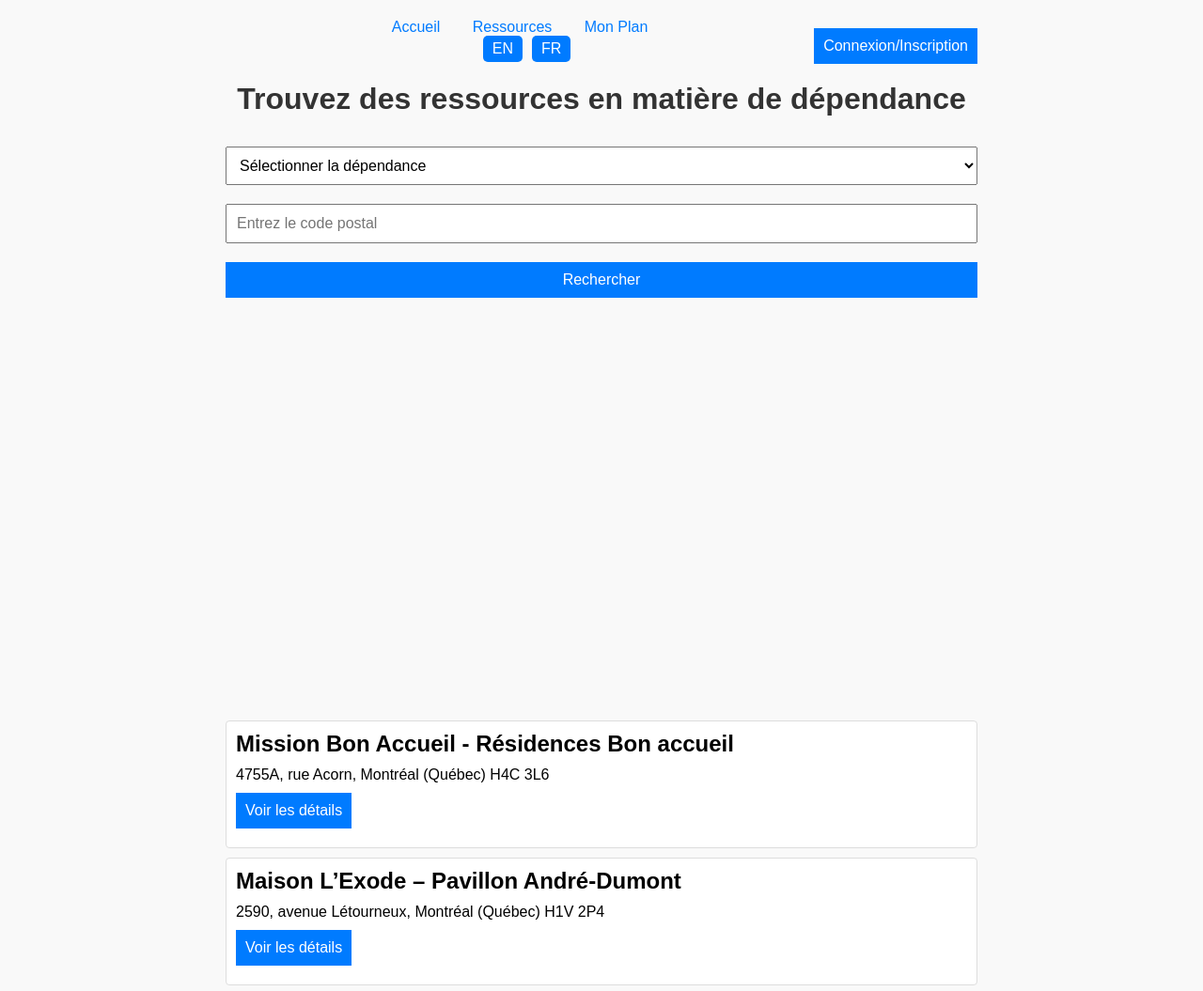
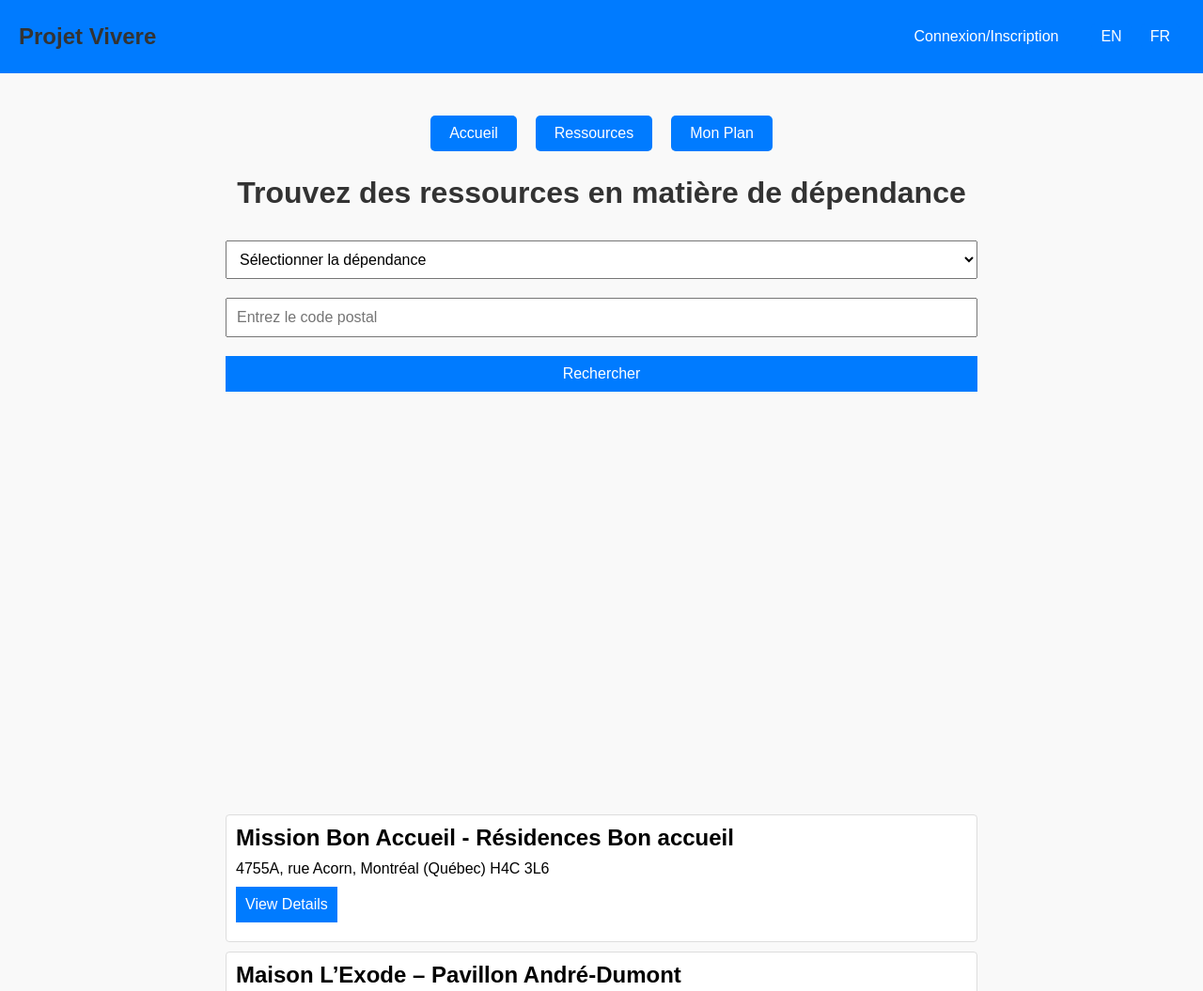
Before and after one commit to periagoge1980/vivere, a plain HTML site: page resources.html in a window 1280 px wide. Shown: the top 1055 px of the page at 94% size. Drawn offline with Linux system fonts and the light colour scheme; no server answers.

Commit message:
Update resources.html

```diff
--- a/resources.html
+++ b/resources.html
@@ -10,30 +10,43 @@
       margin: 0;
       padding: 0;
       background-color: #f9f9f9;
+      display: flex;
+      flex-direction: column;
+      min-height: 100vh;
     }
-    .container {
-      max-width: 800px;
-      margin: 0 auto;
-      padding: 20px;
+    header {
+      background-color: #007BFF;
+      color: white;
+      padding: 10px 20px;
+      display: flex;
+      justify-content: space-between;
+      align-items: center;
     }
-    h1 {
-      text-align: center;
-      color: #333;
+    header h1 {
+      margin: 0;
+      font-size: 1.5rem;
+      text-align: left;
     }
-    nav {
-      text-align: center;
-      margin-bottom: 20px;
+    .login {
+      display: flex;
+      align-items: center;
     }
-    nav a {
-      margin: 0 15px;
-      text-decoration: none;
-      color: #007BFF;
+    .login button {
+      background-color: #007BFF;
+      color: white;
+      border: none;
+      padding: 10px 20px;
+      border-radius: 5px;
+      cursor: pointer;
+      transition: background-color 0.3s ease;
+      margin-right: 10px;
+    }
+    .login button:hover {
+      background-color: #0056b3;
     }
     .lang-switch {
       display: flex;
       align-items: center;
-      margin-left: 15px;
-      justify-content: center;
     }
     .lang-switch button {
       margin: 0 5px;
@@ -47,6 +60,34 @@
     }
     .lang-switch button:hover {
       background-color: #0056b3;
+    }
+    .container {
+      max-width: 800px;
+      margin: 0 auto;
+      padding: 20px;
+      flex: 1;
+      width: 100%;
+    }
+    .links {
+      display: flex;
+      justify-content: center;
+      margin: 20px 0;
+    }
+    .links a {
+      margin: 5px 10px;
+      text-decoration: none;
+      color: white;
+      background-color: #007BFF;
+      padding: 10px 20px;
+      border-radius: 5px;
+      transition: background-color 0.3s ease;
+    }
+    .links a:hover {
+      background-color: #0056b3;
+    }
+    h1 {
+      text-align: center;
+      color: #333;
     }
     form {
       display: flex;
@@ -92,18 +133,26 @@
   </style>
 </head>
 <body>
-  <div class="container">
-    <nav>
-      <a href="index.html">Accueil</a>
-      <a href="resources.html">Ressources</a>
-      <a href="myplan.html">Mon Plan</a>
-      <button id="login" style="float: right;">Connexion/Inscription</button>
+  <header>
+    <h1 id="header-title">Projet Vivere</h1>
+    <div class="login">
+      <button id="login">Connexion/Inscription</button>
       <div class="lang-switch">
         <button id="lang-en">EN</button>
         <button id="lang-fr">FR</button>
       </div>
-    </nav>
-    <h1 id="header-title">Trouvez des ressources en matière de dépendance</h1>
+    </div>
+  </header>
+
+  <div class="container">
+    <div class="links">
+      <a href="index.html">Accueil</a>
+      <a href="resources.html">Ressources</a>
+      <a href="myplan.html">Mon Plan</a>
+    </div>
+
+    <h1 id="page-title">Trouvez des ressources en matière de dépendance</h1>
+
     <form id="resourceForm">
       <select id="dependency" required>
         <option value="">Sélectionner la dépendance</option>
@@ -129,17 +178,29 @@
     const translations = {
       en: {
         title: 'Addiction Resource Finder',
-        header: 'Find Addiction Resources',
+        header: 'Vivere Project',
         selectDependency: 'Select Dependency',
         placeholder: 'Enter Postal Code',
         searchButton: 'Search',
+        dependencies: {
+          alcohol: 'Alcohol',
+          drugs: 'Drugs',
+          gambling: 'Gambling',
+          sex: 'Sex'
+        }
       },
       fr: {
         title: 'Recherche de ressources en matière de dépendance',
-        header: 'Trouvez des ressources en matière de dépendance',
+        header: 'Projet Vivere',
         selectDependency: 'Sélectionner la dépendance',
         placeholder: 'Entrez le code postal',
         searchButton: 'Rechercher',
+        dependencies: {
+          alcohol: 'Alcool',
+          drugs: 'Drogues',
+          gambling: 'Jeux',
+          sex: 'Sexe'
+        }
       }
     };
 
@@ -147,7 +208,11 @@
       if (translations[lang]) {
         document.getElementById('page-title').textContent = translations[lang].title;
         document.getElementById('header-title').textContent = translations[lang].header;
-        document.getElementById('dependency').firstElementChild.textContent = translations[lang].selectDependency;
+        document.getElementById('dependency').options[0].text = translations[lang].selectDependency;
+        document.getElementById('dependency').options[1].text = translations[lang].dependencies.alcohol;
+        document.getElementById('dependency').options[2].text = translations[lang].dependencies.drugs;
+        document.getElementById('dependency').options[3].text = translations[lang].dependencies.gambling;
+        document.getElementById('dependency').options[4].text = translations[lang].dependencies.sex;
         document.getElementById('postalCode').placeholder = translations[lang].placeholder;
         document.querySelector('button[type="submit"]').textContent = translations[lang].searchButton;
       }
@@ -209,91 +274,4 @@
       markers = [];
 
       resources.forEach(resource => {
-        const marker = new google.maps.Marker({
-          position: { lat: resource.latitude, lng: resource.longitude },
-          map: map,
-          title: resource.name
-        });
-        markers.push(marker);
-      });
-    }
-
-    function filterResourcesByMapBounds(resources) {
-      const bounds = map.getBounds();
-      return resources.filter(resource => {
-        const position = new google.maps.LatLng(resource.latitude, resource.longitude);
-        return bounds.contains(position);
-      });
-    }
-
-    document.getElementById('resourceForm').addEventListener('submit', function (event) {
-      event.preventDefault();
-      const dependency = document.getElementById('dependency').value;
-      const postalCode = document.getElementById('postalCode').value;
-
-      console.log("Dépendance sélectionnée:", dependency);
-      console.log("Code postal entré:", postalCode);
-
-      const geocoder = new google.maps.Geocoder();
-      geocoder.geocode({ address: postalCode }, function(results, status) {
-        if (status === 'OK') {
-          map.setCenter(results[0].geometry.location);
-          map.fitBounds(results[0].geometry.viewport);
-
-          const filteredResources = resources.filter(resource =>
-            resource.dependency_category.includes(dependency)
-          );
-
-          const resourcesInBounds = filterResourcesByMapBounds(filteredResources);
-
-          console.log("Ressources filtrées:", resourcesInBounds);
-
-          renderResourceList(resourcesInBounds);
-          loadMarkers(resourcesInBounds);
-        } else {
-          console.error('La géolocalisation n\'a pas réussi pour la raison suivante :', status);
-        }
-      });
-    });
-
-    document.addEventListener('DOMContentLoaded', () => {
-      fetch('/.netlify/functions/getApiKey')
-        .then(response => response.json())
-        .then(data => {
-          initMap(data.key);
-        })
-        .catch(error => console.error('Erreur lors de la récupération de la clé API Google Maps :', error));
-    });
-
-    // Set default language
-    setLanguage('fr');
-  </script>
-  <!-- Include Netlify Identity script -->
-  <script src="https://identity.netlify.com/v1/netlify-identity-widget.js"></script>
-  <script>
-    const loginButton = document.getElementById('login');
-
-    netlifyIdentity.on('init', user => {
-      if (!user) {
-        // Uncomment the line below if you want to open the login modal automatically when there's no user
-        // netlifyIdentity.open();
-      }
-    });
-
-    netlifyIdentity.init();
-
-    loginButton.addEventListener('click', () => {
-      netlifyIdentity.open();
-    });
-
-    netlifyIdentity.on('login', user => {
-      console.log('Utilisateur connecté:', user);
-      netlifyIdentity.close();
-    });
-
-    netlifyIdentity.on('logout', () => {
-      console.log('Utilisateur déconnecté');
-    });
-  </script>
-</body>
-</html>
+        const marker = new google.maps.Marker
```
